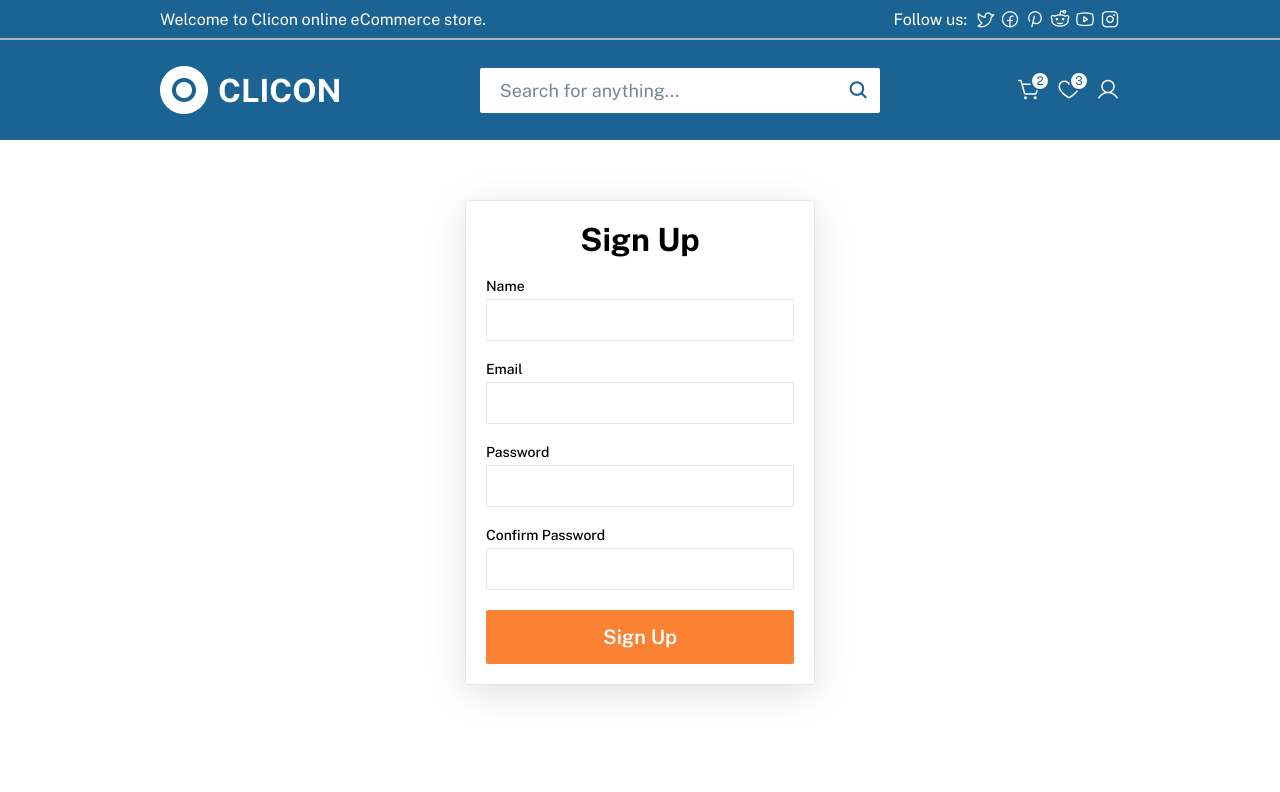
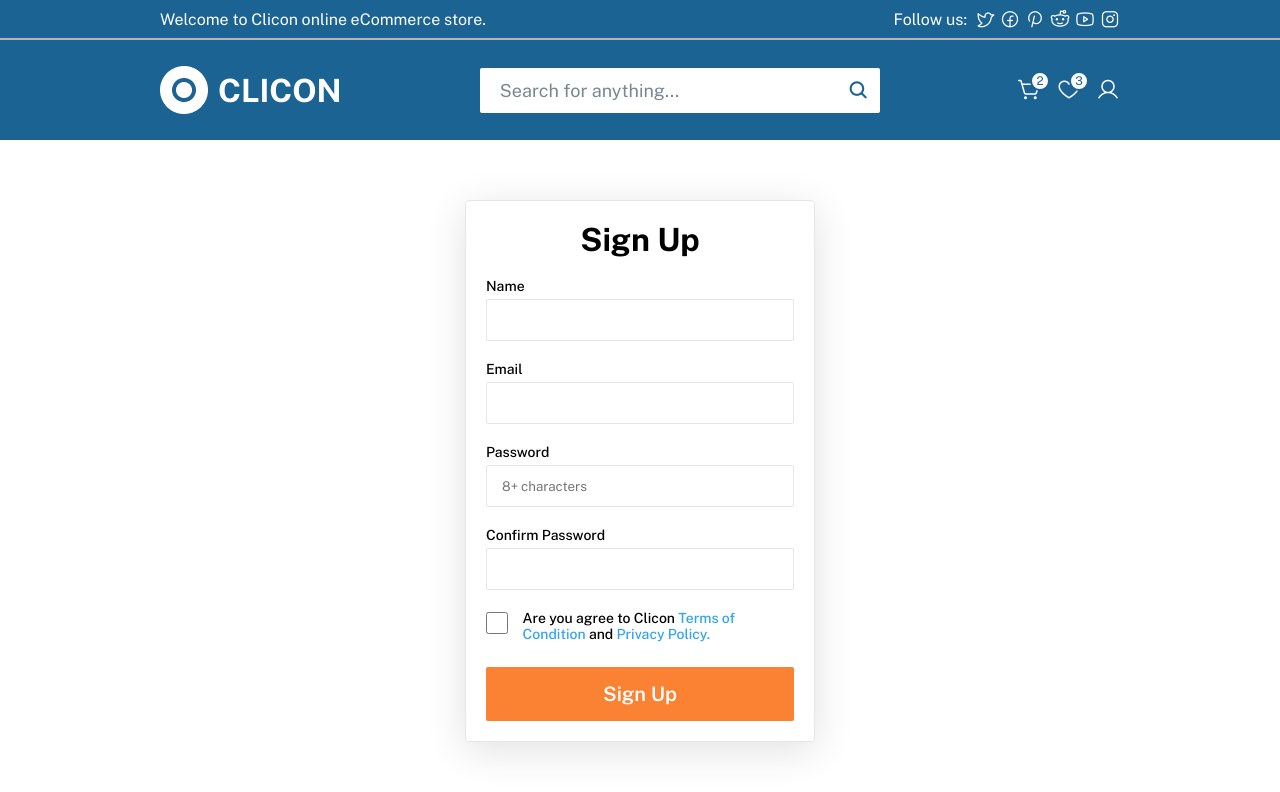
Before and after one commit to mostafasasa010/EcommerceAppWithReact, a React (Create React App) app: page /signup in a window 1280 px wide. Shown: the top 792 px of the page. Built offline with nearby package versions, Linux system fonts and the light colour scheme.

Commit message:
Style Sign Up

```diff
--- a/src/Pages/Website/Auth/SignUp.js
+++ b/src/Pages/Website/Auth/SignUp.js
@@ -72,6 +72,7 @@ function SignUp() {
               type="password"
               id="password"
               onChange={(e) => setpassword(e.target.value)}
+              placeholder="8+ characters"
             />
             {password < 8 && err && (
               <p>Password Must Be Larger Than 7 Character</p>
@@ -86,6 +87,13 @@ function SignUp() {
             />
             {password !== cPassword && err && <p>Password Is Not Match</p>}
           </div>
+          <div>
+            <input type="checkbox" id="check" required />
+            <label htmlFor="check">
+              Are you agree to Clicon <span>Terms of Condition</span> and{" "}
+              <span>Privacy Policy.</span>
+            </label>
+          </div>
           <button type="submit">Sign Up</button>
         </form>
       </div>
--- a/src/Style/Sass/Pages/_signUp.scss
+++ b/src/Style/Sass/Pages/_signUp.scss
@@ -4,6 +4,11 @@
   display: flex;
   align-items: center;
   justify-content: center;
+  padding-bottom: 40px;
+  @include small {
+    padding: 0 10px 20px;
+    margin-top: 180px;
+  }
   form {
     width: 350px;
     padding: 20px;
@@ -18,6 +23,22 @@
       margin-bottom: 20px;
       display: flex;
       flex-direction: column;
+      &:last-of-type {
+        flex-direction: row;
+        align-items: start;
+        input {
+          margin-right: 15px;
+          width: 32px;
+          height: 32px;
+          border-radius: 2px;
+          transform: translateY(-3px);
+        }
+        label {
+          span {
+            color: var(--secondary-500);
+          }
+        }
+      }
       label {
         font-size: var(--small-size);
         margin-bottom: 5px;
@@ -41,5 +62,9 @@
       font-size: var(--big-light-size);
       font-weight: var(--bold-weight);
     }
+    p {
+      color: var(--danger-500);
+      margin-top: 5px;
+    }
   }
 }
--- a/src/Style/main.css
+++ b/src/Style/main.css
@@ -310,6 +310,13 @@ header.main-header .container > div .right a > i {
   display: flex;
   align-items: center;
   justify-content: center;
+  padding-bottom: 40px;
+}
+@media (max-width: 576px) {
+  .sign-up {
+    padding: 0 10px 20px;
+    margin-top: 180px;
+  }
 }
 .sign-up form {
   width: 350px;
@@ -326,6 +333,20 @@ header.main-header .container > div .right a > i {
   margin-bottom: 20px;
   display: flex;
   flex-direction: column;
+}
+.sign-up form > div:last-of-type {
+  flex-direction: row;
+  align-items: start;
+}
+.sign-up form > div:last-of-type input {
+  margin-right: 15px;
+  width: 32px;
+  height: 32px;
+  border-radius: 2px;
+  transform: translateY(-3px);
+}
+.sign-up form > div:last-of-type label span {
+  color: var(--secondary-500);
 }
 .sign-up form > div label {
   font-size: var(--small-size);
@@ -349,6 +370,10 @@ header.main-header .container > div .right a > i {
   font-size: var(--big-light-size);
   font-weight: var(--bold-weight);
 }
+.sign-up form p {
+  color: var(--danger-500);
+  margin-top: 5px;
+}
 
 .cart-page {
   margin-top: 140px;
```
Also changed, not shown: 1 other file (tests, documents, lock files or other folders).
